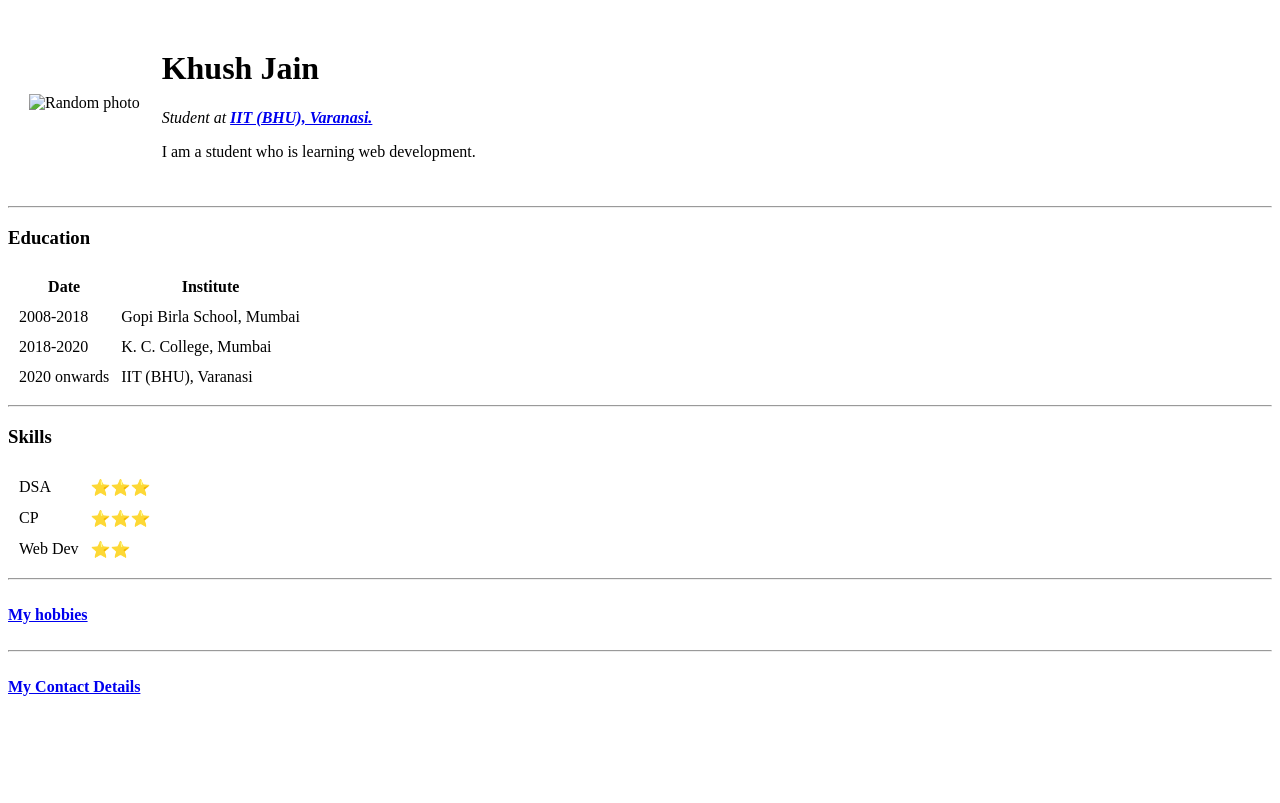
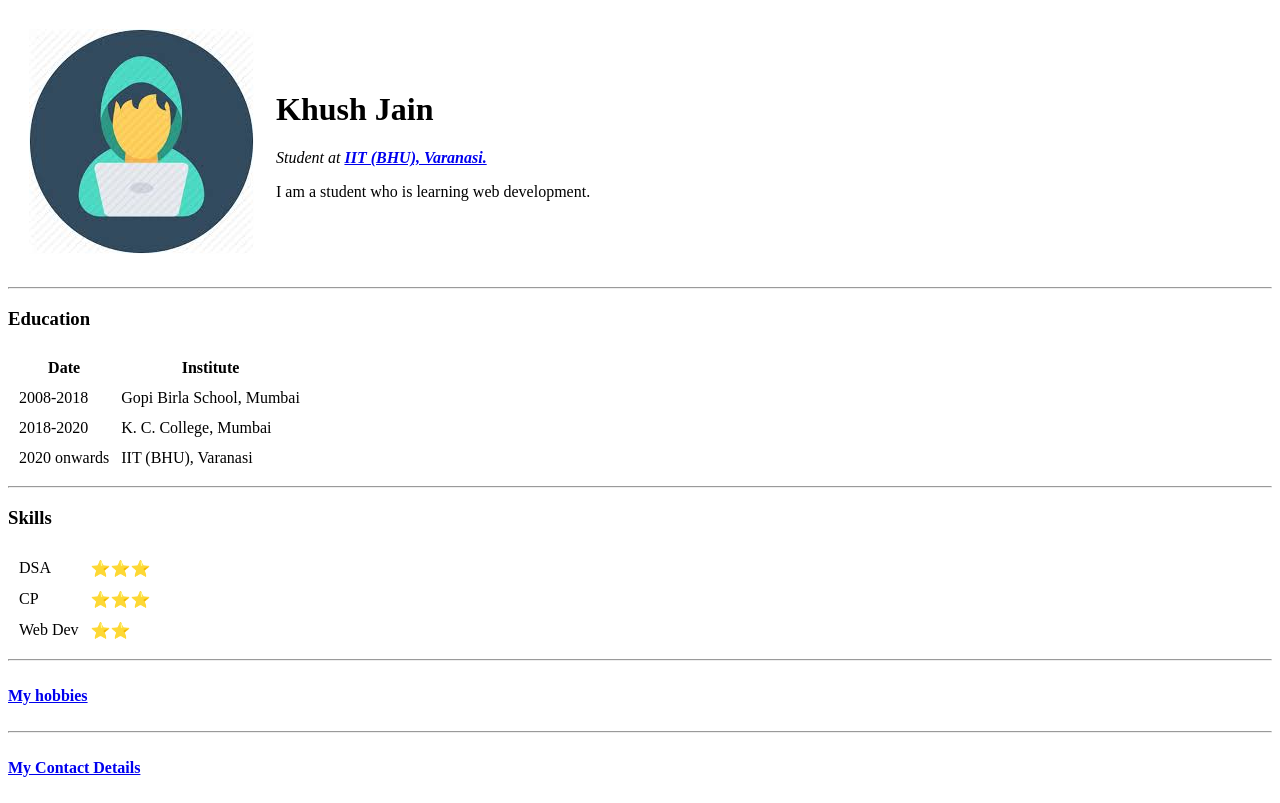
Before and after one commit to j-khush/cv, a plain HTML site: page index.html in a window 1280 px wide. Drawn offline with Linux system fonts and the light colour scheme.

Commit message:
Update code for index.html

```diff
--- a/index.html
+++ b/index.html
@@ -7,7 +7,7 @@
 <body>
   <table cellspacing="20">
     <tr>
-      <td><img src="images/sampleimg.jpeg" alt="Random photo"></td>
+      <td><img src="sampleimg.jpeg" alt="Random photo"></td>
       <td>
         <h1>Khush Jain</h1>
         <p><em>Student at <strong><a href="https://iitbhu.ac.in">IIT (BHU), Varanasi.</a></strong></em></p>
```
